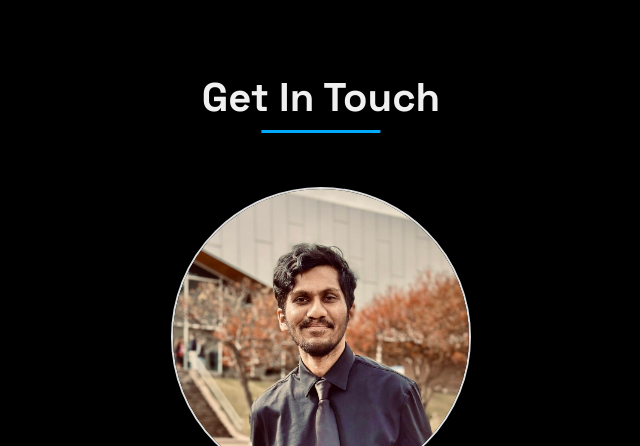
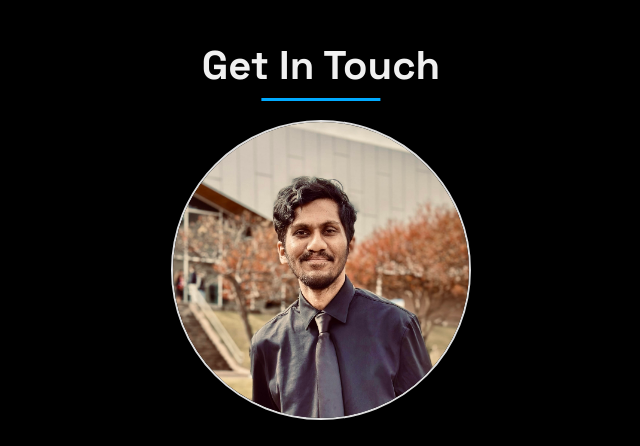
Before and after one commit to karthik1636/Website, a plain HTML site: page index.html in a window 1280 px wide. Shown: the part 4116-4562 px from the top of the page, without its empty margins (419-1059 px from the left). Drawn offline with nearby package versions, Linux system fonts and the light colour scheme.

Commit message:
Update index.html

```diff
--- a/index.html
+++ b/index.html
@@ -159,7 +159,7 @@
 .personal-photo {
   display: flex;
   justify-content: center;
-  margin-top: 2rem;  /* Adds space above the photo */
+  margin-top: 0.8rem;  /* Adds space above the photo */
 }
 
 .photo {
@@ -548,7 +548,7 @@
 #contact {
   background: var(--bg-primary);  /* Use the secondary background color */
   color: var(--text-primary);        /* Text color */
-  padding-top: 8rem;                 /* Top padding */
+  padding-top: 6rem;                 /* Top padding */
   text-align: center;                /* Center-align content */
   transition: background 0.5s ease;  /* Smooth background transition */
 }
@@ -556,7 +556,7 @@
 
     #contact h2 {
       font-size: 2.5rem;
-      margin-bottom: 2rem;
+      margin-bottom: 1rem;
       position: relative;
       display: inline-block;
     }
```
